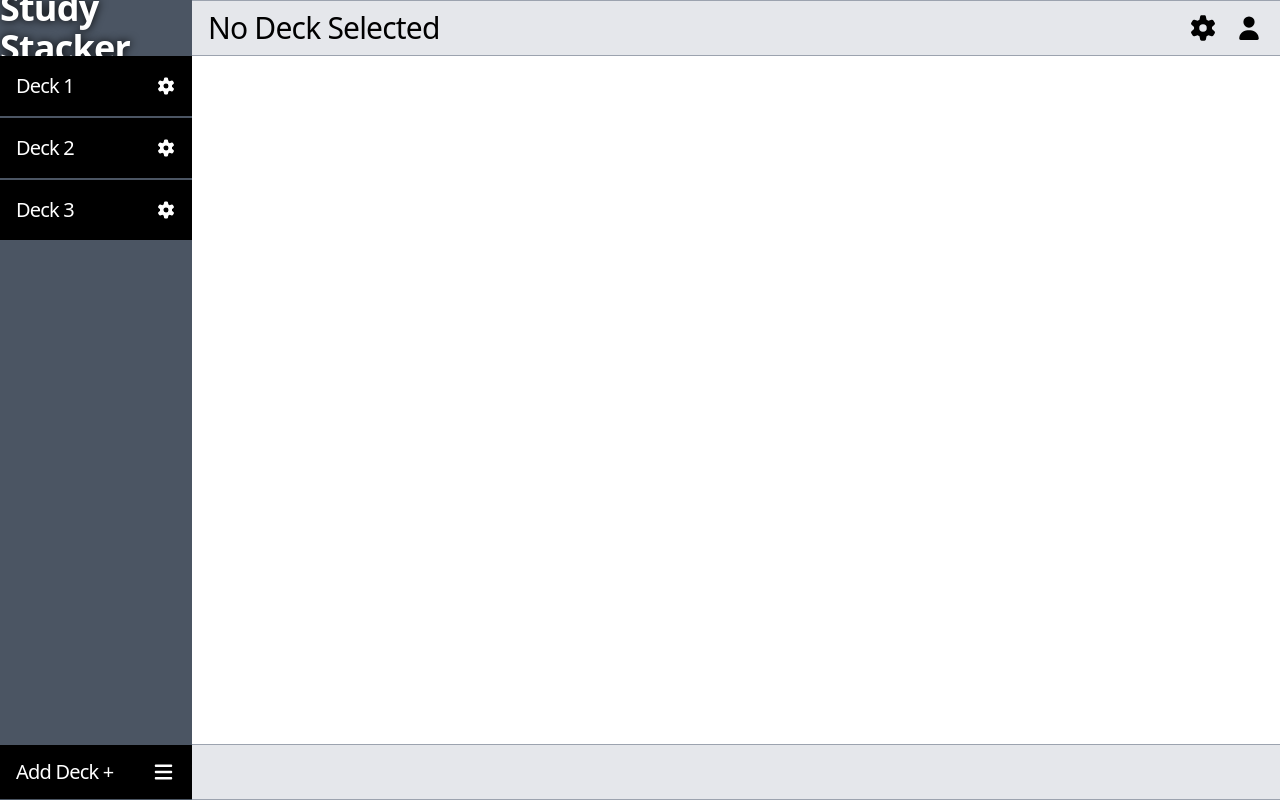
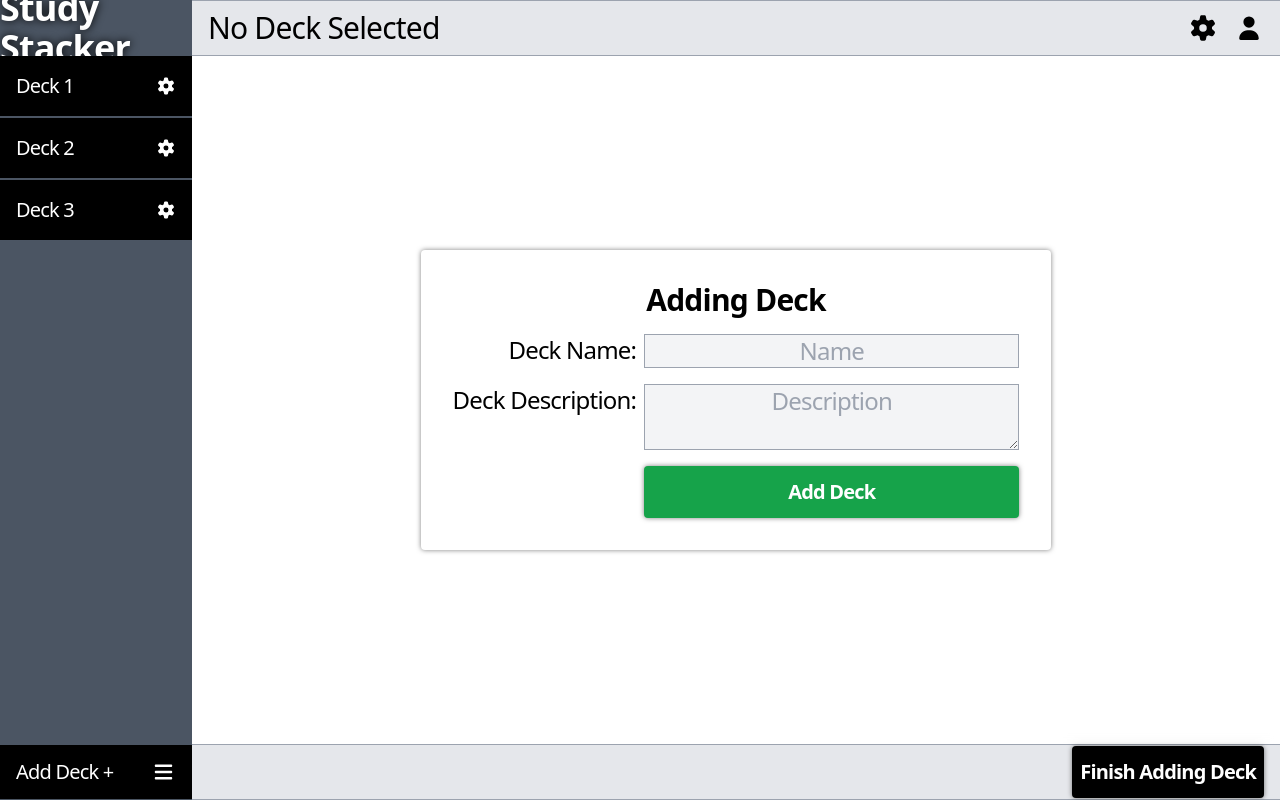
Before and after one commit to lseti1/AngularStudyStacker-123913, an Angular app: page / in a window 1280 px wide. Both pictures are taken after a click on the button "Add Deck +". Built offline with nearby package versions, Linux system fonts and the light colour scheme.

Commit message:
Functionality: Added functionality when using the Add Deck feature (Doesn't save data anywhere and closes using a generic onSubmit() function) to show the modal and display correct buttons on bottom-action-bar (communication for this is through the Selected Deck service)

```diff
--- a/src/app/main-layout/bottom-action-bar/bottom-action-bar.html
+++ b/src/app/main-layout/bottom-action-bar/bottom-action-bar.html
@@ -10,5 +10,7 @@
     <button (click)="flashcardsViewService.toggleView('add')" class="black-btn">{{ addButtonText() }}</button>
     <button (click)="flashcardsViewService.toggleView('edit')" class="black-btn">{{ editButtonText() }}</button>
     <button class="black-btn">Start Learning</button>
+    } @else if (selectedDeckService.isAddingDeck()) {
+    <button (click)="selectedDeckService.setAddingDeck(false)" class="black-btn">Finish Adding Deck</button>
     }
 </div>
--- /dev/null
+++ b/src/app/main-layout/flashcards-view/add-deck-view/add-deck-view.html
@@ -0,0 +1,17 @@
+<div class="flex justify-center items-center flex-col absolute top-0 left-0 w-full h-full backdrop-blur-sm gap-4">
+    <form class="relative flex flex-col justify-start items-center p-8 text-2xl shadow-full rounded bg-white gap-4">
+        <h1 class="text-3xl font-bold">Adding Deck</h1>
+        <div class="grid grid-cols-3 w-full gap-2">
+            <label for="name" class="text-right">Deck Name:</label>
+            <input id="name" name="name" type="text" placeholder="Name" class="flex bg-gray-100 border border-gray-400 justify-center items-center text-center col-span-2">
+        </div>
+        <div class="grid grid-cols-3 w-full gap-2">
+            <label for="description" class="text-right">Deck Description:</label>
+            <textarea id="description" name="description" type="text" placeholder="Description" class="flex bg-gray-100 border border-gray-400 justify-center items-center text-center col-span-2"></textarea>
+        </div>
+        <div class="grid grid-cols-3 w-full gap-2">
+            <div class="col-span-1"></div>
+            <button class="green-btn col-span-2" type="submit" (click)="onSubmit()">Add Deck</button>
+        </div>
+    </form>
+</div>
--- /dev/null
+++ b/src/app/main-layout/flashcards-view/add-deck-view/add-deck-view.ts
@@ -0,0 +1,17 @@
+import { Component } from '@angular/core';
+import { SelectedDeck } from '../../../services/selected-deck';
+import { FormsModule } from '@angular/forms';
+
+@Component({
+  selector: 'app-add-deck-view',
+  imports: [FormsModule],
+  templateUrl: './add-deck-view.html',
+  styleUrl: './add-deck-view.css'
+})
+export class AddDeckView {
+  constructor(public selectedDeckService: SelectedDeck) {}
+
+  onSubmit() {
+    this.selectedDeckService.setAddingDeck(false);
+  }
+}
--- a/src/app/main-layout/flashcards-view/flashcards-view.html
+++ b/src/app/main-layout/flashcards-view/flashcards-view.html
@@ -16,4 +16,6 @@
 }
 @if (flashcardsViewService.currentView() === 'add') {
     <app-add-card-view/>
+} @else if (selectedDeckService.isAddingDeck()) {
+    <app-add-deck-view/>
 }
--- a/src/app/main-layout/flashcards-view/flashcards-view.ts
+++ b/src/app/main-layout/flashcards-view/flashcards-view.ts
@@ -5,10 +5,11 @@ import { FontAwesomeModule } from '@fortawesome/angular-fontawesome';
 import { faGear } from '@fortawesome/free-solid-svg-icons';
 import { FlashcardsViewService } from '../../services/flashcards-view-service';
 import { AddCardView } from './add-card-view/add-card-view';
+import { AddDeckView } from './add-deck-view/add-deck-view';
 
 @Component({
   selector: 'app-flashcards-view',
-  imports: [FontAwesomeModule, AddCardView],
+  imports: [FontAwesomeModule, AddCardView, AddDeckView],
   templateUrl: './flashcards-view.html',
   styleUrl: './flashcards-view.css'
 })
--- a/src/app/services/selected-deck.ts
+++ b/src/app/services/selected-deck.ts
@@ -3,8 +3,14 @@ import { signal } from '@angular/core';
 
 @Injectable({ providedIn: 'root' })
 export class SelectedDeck {
+  isAddingDeck = signal<boolean>(false);
+
   isDeckSelected = signal<boolean>(false);
   selectedDeckID = signal<number | null>(null);
+
+  setAddingDeck(value: boolean) {
+    this.isAddingDeck.set(value);
+  }
 
   setSelectedDeck(selected: boolean, deckID: number) {
     this.isDeckSelected.set(selected);
--- a/src/app/sidebar/add-deck-options/add-deck-options.html
+++ b/src/app/sidebar/add-deck-options/add-deck-options.html
@@ -1,4 +1,4 @@
 <div class="bg-black w-full h-full flex justify-between items-center p-4 text-xl border-y border-gray-600">
-    <button class="hover:text-white/70 duration-300">Add Deck +</button>
+    <button (click)="selectedDeckService.setAddingDeck(true)" class="hover:text-white/70 duration-300">Add Deck +</button>
     <fa-icon [icon]="faBars" class="hover:text-white/70 duration-300 cursor-pointer"></fa-icon>
 </div>
--- a/src/app/sidebar/add-deck-options/add-deck-options.ts
+++ b/src/app/sidebar/add-deck-options/add-deck-options.ts
@@ -1,4 +1,5 @@
 import { Component } from '@angular/core';
+import { SelectedDeck } from '../../services/selected-deck';
 import { FontAwesomeModule } from '@fortawesome/angular-fontawesome';
 import { faBars } from '@fortawesome/free-solid-svg-icons';
 
@@ -9,5 +10,7 @@ import { faBars } from '@fortawesome/free-solid-svg-icons';
   styleUrl: './add-deck-options.css'
 })
 export class AddDeckOptions {
+  constructor(public selectedDeckService: SelectedDeck) {}
+
   faBars = faBars;
 }
```
Also changed, not shown: src/app/main-layout/flashcards-view/add-deck-view/add-deck-view.css (added), 1 other file (tests, documents, lock files or other folders).
